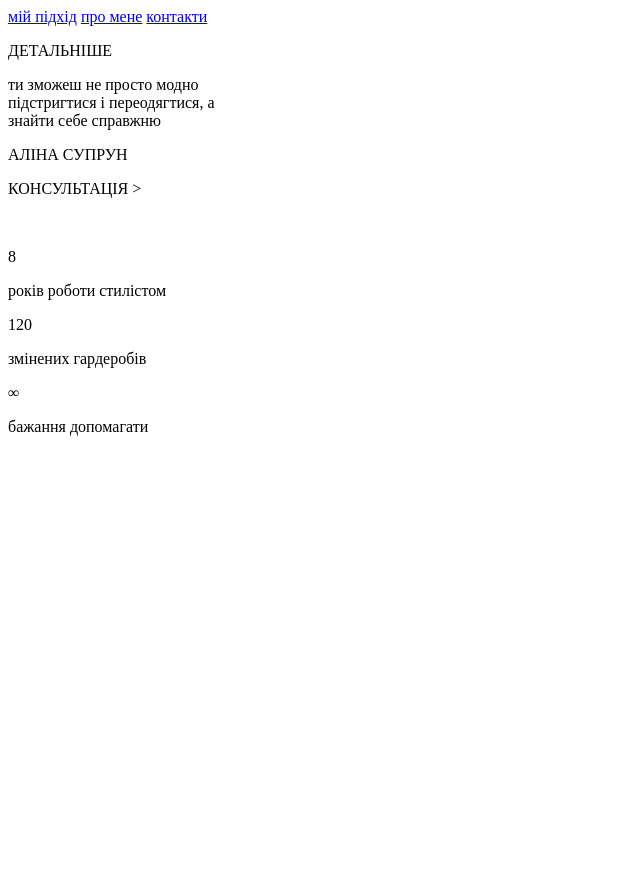
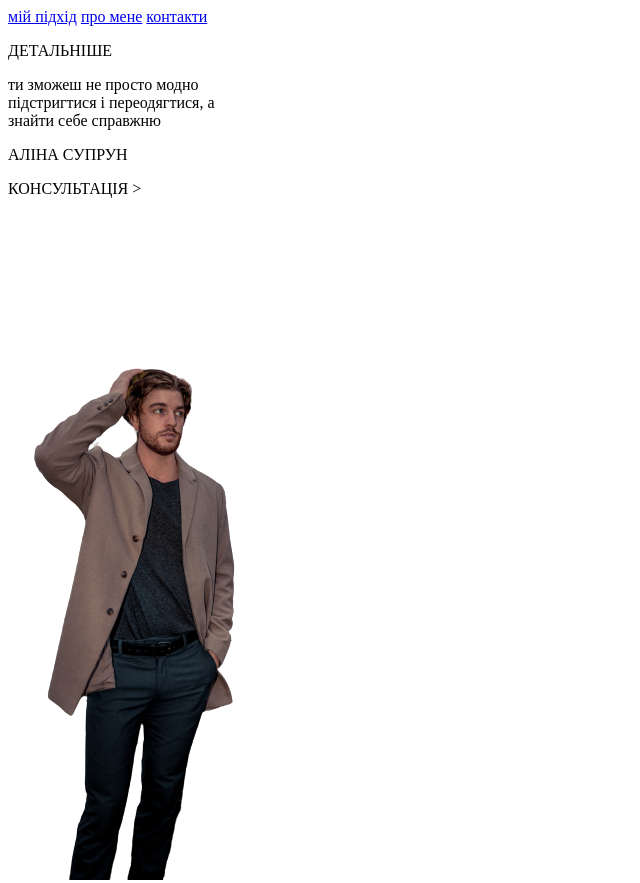
Before and after one commit to Orlandperez/hero-page, a plain HTML site: page index.html in a window 1280 px wide. Shown: the top 883 px of the page, without its empty margins (0-640 px from the left). Before the commit the page ends 800 px from the top, so only its background shows below. Drawn offline with Linux system fonts and the light colour scheme.

Commit message:
areglando img y inicio del css

```diff
--- a/index.html
+++ b/index.html
@@ -30,7 +30,7 @@
                 <p>КОНСУЛЬТАЦІЯ ></p>
             </div>
             <div class="imagen">
-                <img src="" alt="">
+                <img src="img/foto.png" alt="">
             </div>
             <div class="opciones">
                 <div>
```
Also changed, not shown: img/foto.png (added), 1 other file.
